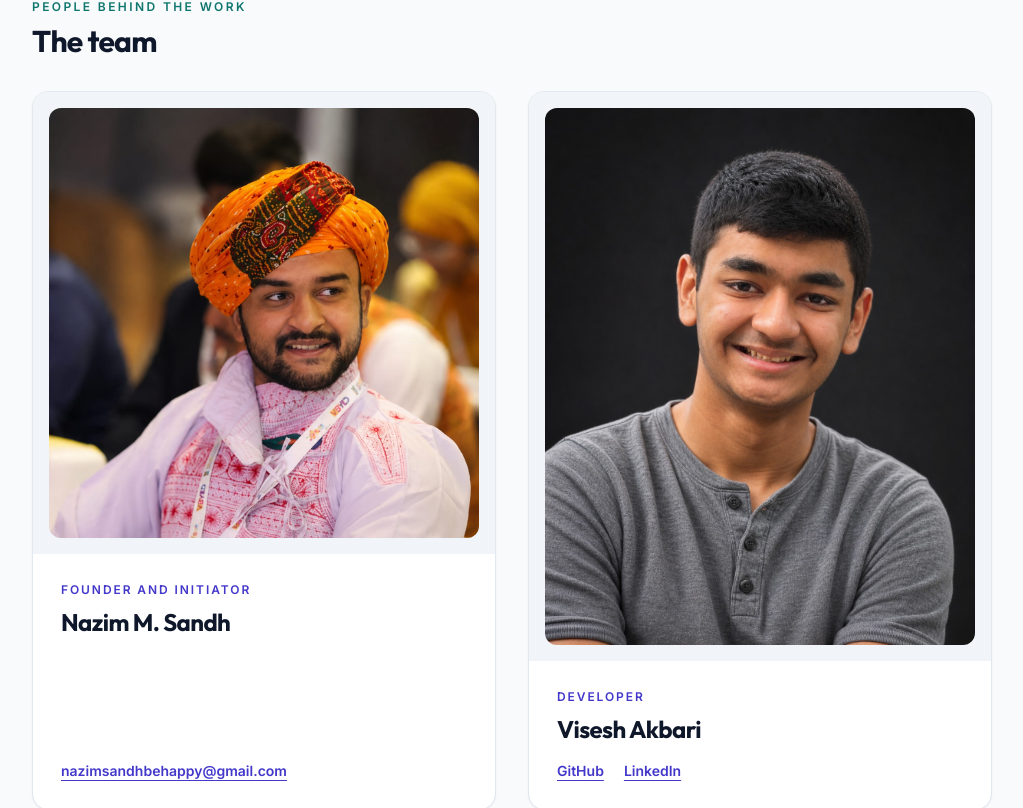
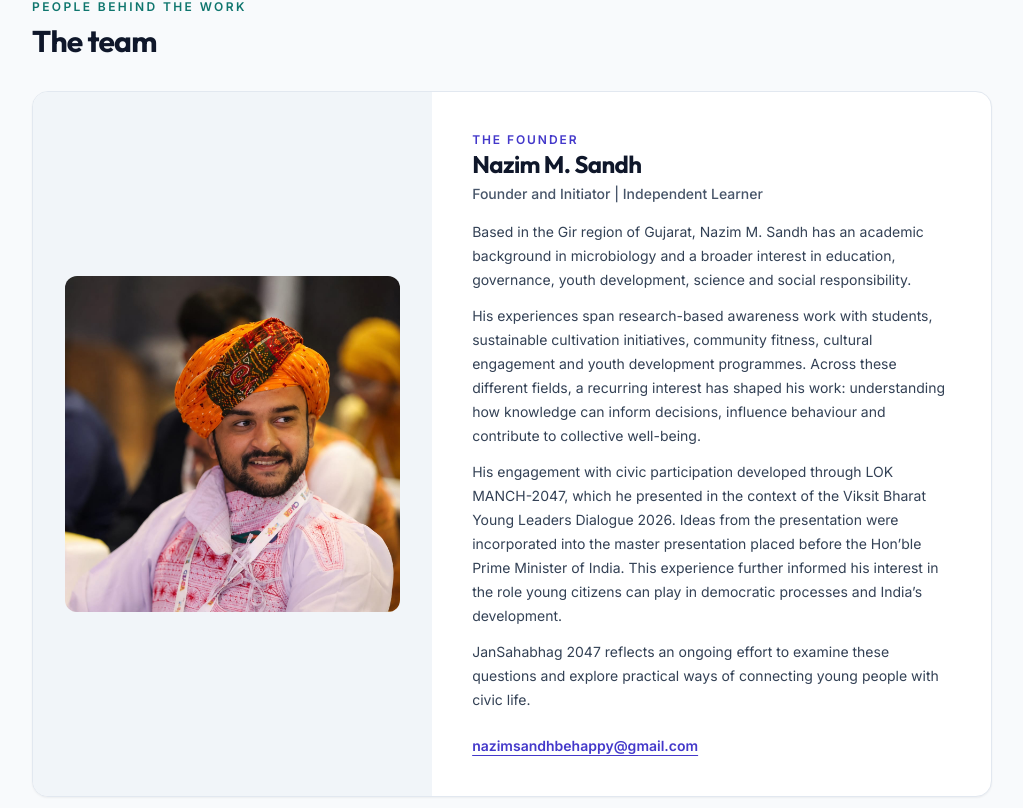
Before and after one commit to Laluboom/jansahabhag-2047-demo, a React (Vite) app: page /about in a window 1280 px wide. Shown: the part 820-1628 px from the top of the page, without its empty margins (256-1279 px from the left). Built offline with nearby package versions, Linux system fonts and the light colour scheme.

Commit message:
feat(about): add Nazim M. Sandh founder biography

```diff
--- a/src/features/about/AboutPage.tsx
+++ b/src/features/about/AboutPage.tsx
@@ -50,9 +50,10 @@ export const AboutPage: React.FC = () => (
         <h2 id="people-heading" className="mt-2 font-heading text-2xl font-bold tracking-tight text-slate-900 sm:text-3xl">The team</h2>
       </div>
 
-      <div className="grid gap-6 md:grid-cols-2 md:gap-8">
-        <article className="flex flex-col overflow-hidden rounded-2xl border border-slate-200 bg-white shadow-sm">
-          <div className="aspect-square bg-slate-100 p-3 sm:p-4">
+      <article className="overflow-hidden rounded-2xl border border-slate-200 bg-white shadow-sm">
+        <div className="grid grid-cols-1 md:grid-cols-12">
+          <div className="flex items-center justify-center bg-slate-100 p-4 sm:p-6 md:col-span-5 md:p-6 lg:p-8">
+            <div className="aspect-square w-full max-w-sm">
               <img
                 src={nazimPortrait}
                 alt="Portrait of Nazim M. Sandh"
@@ -61,10 +62,26 @@ export const AboutPage: React.FC = () => (
                 height="1254"
               />
             </div>
-          <div className="flex flex-1 flex-col justify-between space-y-2 p-6 sm:p-7">
-            <div className="space-y-2">
-              <p className="text-xs font-semibold uppercase tracking-[0.16em] text-civic-indigo-700">Founder and Initiator</p>
+          </div>
+          <div className="flex flex-col justify-center space-y-4 p-6 sm:p-7 md:col-span-7 md:p-8 lg:p-10">
+            <div>
+              <p className="text-xs font-semibold uppercase tracking-[0.16em] text-civic-indigo-700">The Founder</p>
               <h3 className="font-heading text-2xl font-bold text-slate-900">Nazim M. Sandh</h3>
+              <p className="mt-1 text-sm font-medium text-slate-600">Founder and Initiator | Independent Learner</p>
+            </div>
+            <div className="space-y-3 text-sm leading-6 text-slate-700">
+              <p>
+                Based in the Gir region of Gujarat, Nazim M. Sandh has an academic background in microbiology and a broader interest in education, governance, youth development, science and social responsibility.
+              </p>
+              <p>
+                His experiences span research-based awareness work with students, sustainable cultivation initiatives, community fitness, cultural engagement and youth development programmes. Across these different fields, a recurring interest has shaped his work: understanding how knowledge can inform decisions, influence behaviour and contribute to collective well-being.
+              </p>
+              <p>
+                His engagement with civic participation developed through LOK MANCH-2047, which he presented in the context of the Viksit Bharat Young Leaders Dialogue 2026. Ideas from the presentation were incorporated into the master presentation placed before the Hon’ble Prime Minister of India. This experience further informed his interest in the role young citizens can play in democratic processes and India’s development.
+              </p>
+              <p>
+                JanSahabhag 2047 reflects an ongoing effort to examine these questions and explore practical ways of connecting young people with civic life.
+              </p>
             </div>
             <div className="pt-2 text-sm font-semibold">
               <a
@@ -75,8 +92,10 @@ export const AboutPage: React.FC = () => (
               </a>
             </div>
           </div>
+        </div>
       </article>
 
+      <div className="grid gap-6 md:grid-cols-2 md:gap-8">
         <article className="flex flex-col overflow-hidden rounded-2xl border border-slate-200 bg-white shadow-sm">
           <div className="aspect-square bg-slate-100 p-3 sm:p-4">
             <img
```
Also changed, not shown: 1 other file (tests, documents, lock files or other folders). Lines whose indentation alone changed are shown as unchanged.
